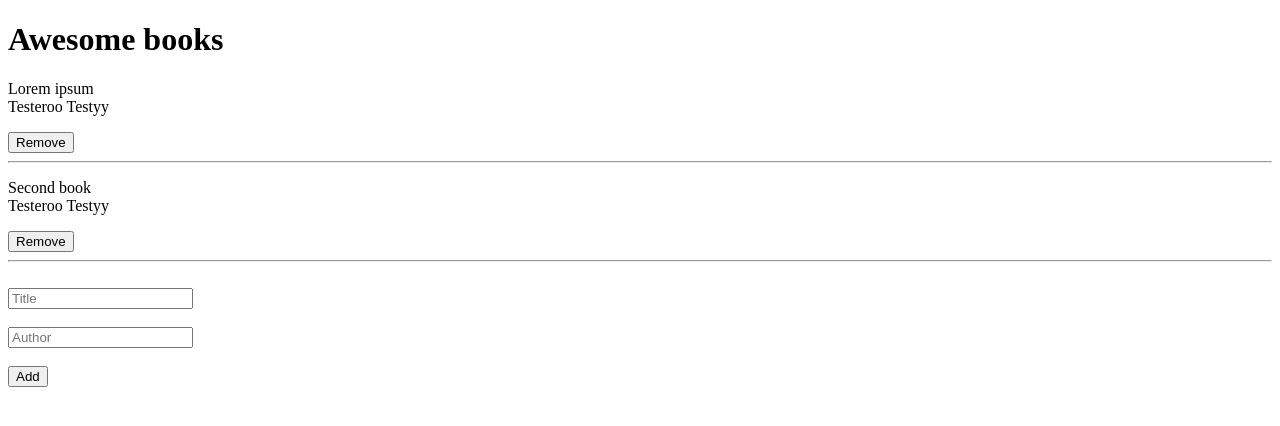
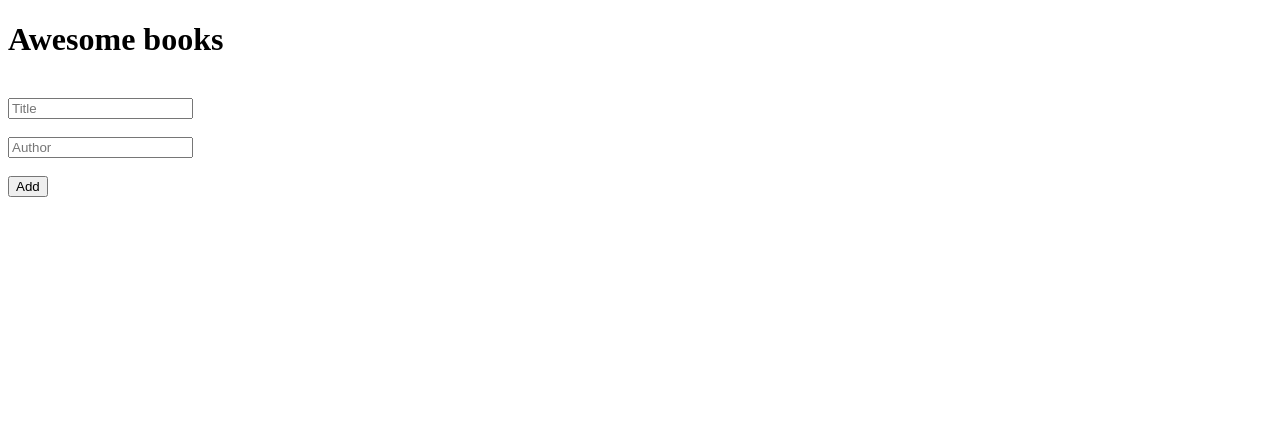
Before and after one commit to Braingenius2/Awesome-books, a plain HTML site: page index.html in a window 1280 px wide. Drawn offline with Linux system fonts and the light colour scheme.

Commit message:
refactor html

```diff
--- a/index.html
+++ b/index.html
@@ -11,26 +11,6 @@
   <main>
     <h1>Awesome books</h1>
     <section id="book-list">
-      <div class="book">
-        <p><span class="title">Lorem ipsum</span>
-          <br>
-          <span class="author">Testeroo Testyy</span>
-         </p>
-
-          <button class="remove-btn" type="button">Remove</button>
-          <br>
-          <hr>
-      </div>
-      <div class="book">
-        <p><span class="title">Second book</span>
-          <br>
-          <span class="author">Testeroo Testyy</span>
-         </p>
-      <button class="remove-btn" type="button" >Remove</button>
-      <br>
-      <hr>
-      </div>
-
     </section>
 
     <br>
```
